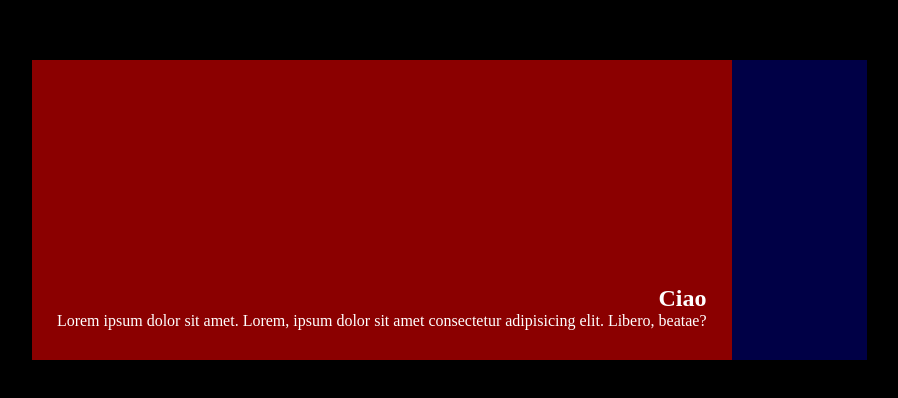
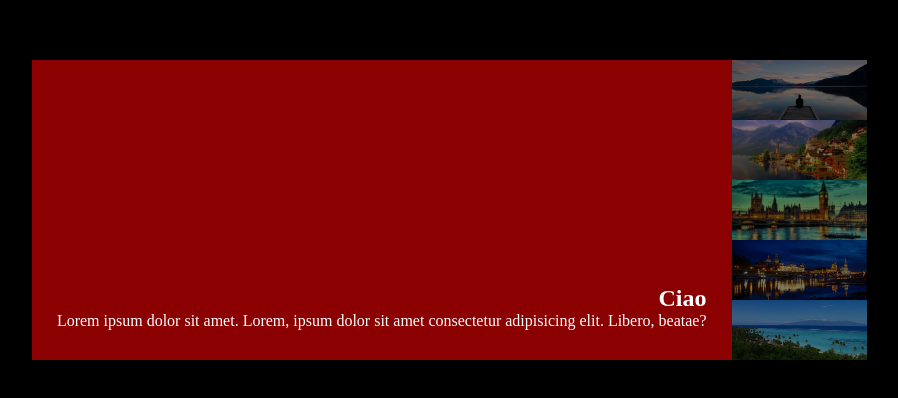
Before and after one commit to Alek90/js-array-carousel, a plain HTML site: page index.html in a window 1280 px wide. Shown: the part 190-588 px from the top of the page, without its empty margins (191-1089 px from the left). Drawn offline with Linux system fonts and the light colour scheme.

Commit message:
Create classi distintive dello sfondo.

```diff
--- a/assets/style.css
+++ b/assets/style.css
@@ -50,3 +50,38 @@ section{
     opacity: none;
     border: 2px solid white;
 }
+
+.img_Svezia{
+    background-image: url(../img/01.jpg);
+    background-position: center;
+    background-size: cover;
+    background-repeat: no-repeat;
+}
+
+.img_Svizzera{
+    background-image: url(../img/02.jpg);
+    background-position: center;
+    background-size: cover;
+    background-repeat: no-repeat;
+}
+
+.img_GB{
+    background-image: url(../img/03.jpg);
+    background-position: center;
+    background-size: cover;
+    background-repeat: no-repeat;
+}
+
+.img_Germania{
+    background-image: url(../img/04.jpg);
+    background-position: center;
+    background-size: cover;
+    background-repeat: no-repeat;
+}
+
+.img_Paradise{
+    background-image: url(../img/05.jpg);
+    background-position: center;
+    background-size: cover;
+    background-repeat: no-repeat;
+}
--- a/index.html
+++ b/index.html
@@ -27,11 +27,11 @@
 
         <div class="carosello">
 
-            <div class="img_unselected"></div>
-            <div class="img_unselected"></div>
-            <div class="img_unselected"></div>
-            <div class="img_unselected"></div>
-            <div class="img_unselected"></div>
+            <div class="img_unselected img_Svezia"></div>
+            <div class="img_unselected img_Svizzera"></div>
+            <div class="img_unselected img_GB"></div>
+            <div class="img_unselected img_Germania"></div>
+            <div class="img_unselected img_Paradise"></div>
 
         </div>
 
```
